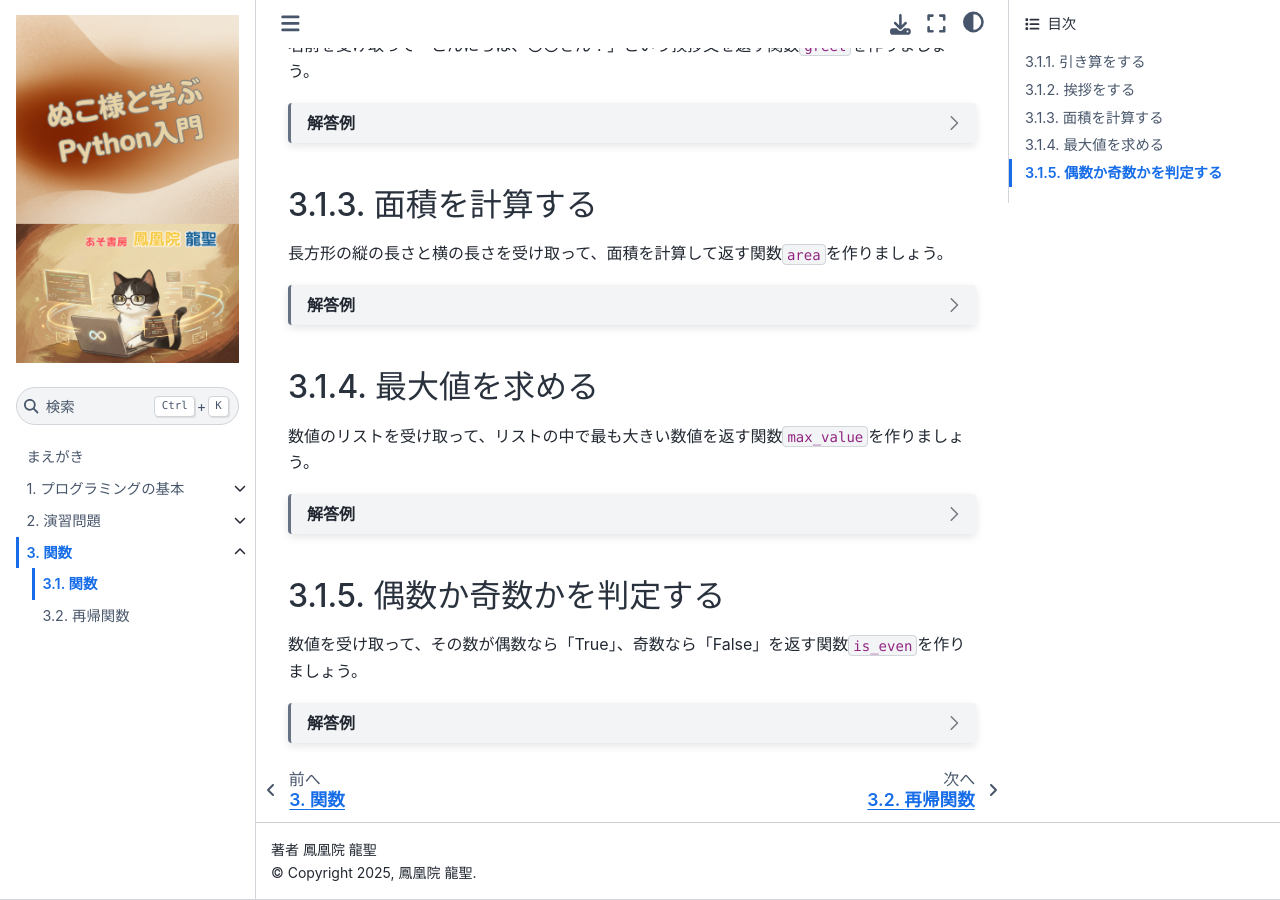
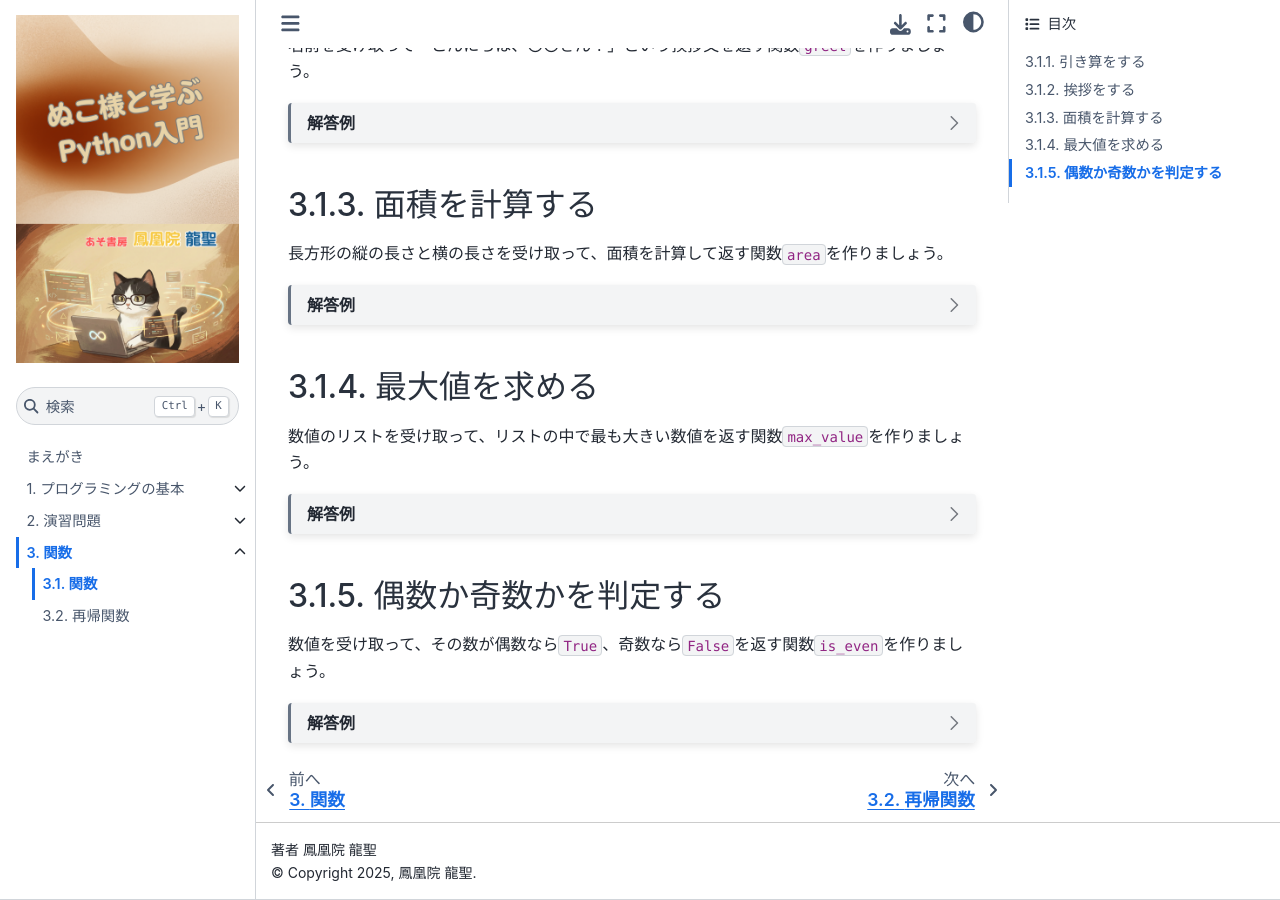
Before and after one commit to matt76k/beginners-py, a Jupyter Book: the page built from book/chapter03/func.md, in a window 1280 px wide and 900 px high, scrolled down 1547 px. Built offline with Jupyter Book 1.0.4 settings and Sphinx 7.4.7 and the Sphinx Book theme 1.1.4, drawn with Linux system fonts in a browser that asks for light colours; comment, search, counter and statistics services are not loaded.

`````diff
--- a/book/chapter03/func.md
+++ b/book/chapter03/func.md
@@ -133,7 +133,7 @@ print(max_value([8, 5, 10, 3]))
 ````
 
 ## 偶数か奇数かを判定する
-数値を受け取って、その数が偶数なら「True」、奇数なら「False」を返す関数`is_even`を作りましょう。
+数値を受け取って、その数が偶数なら`True`、奇数なら`False`を返す関数`is_even`を作りましょう。
 
 ````{dropdown} 解答例
 
`````
